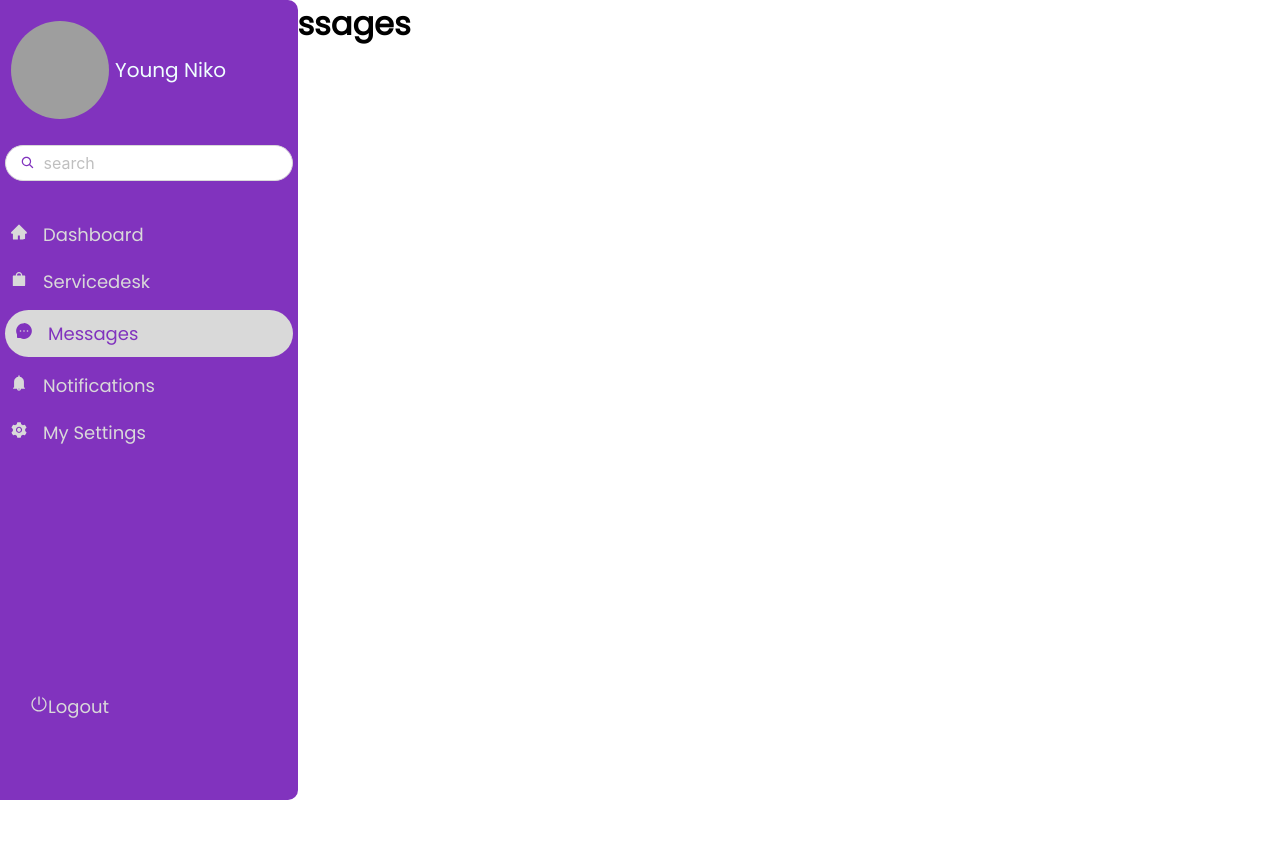
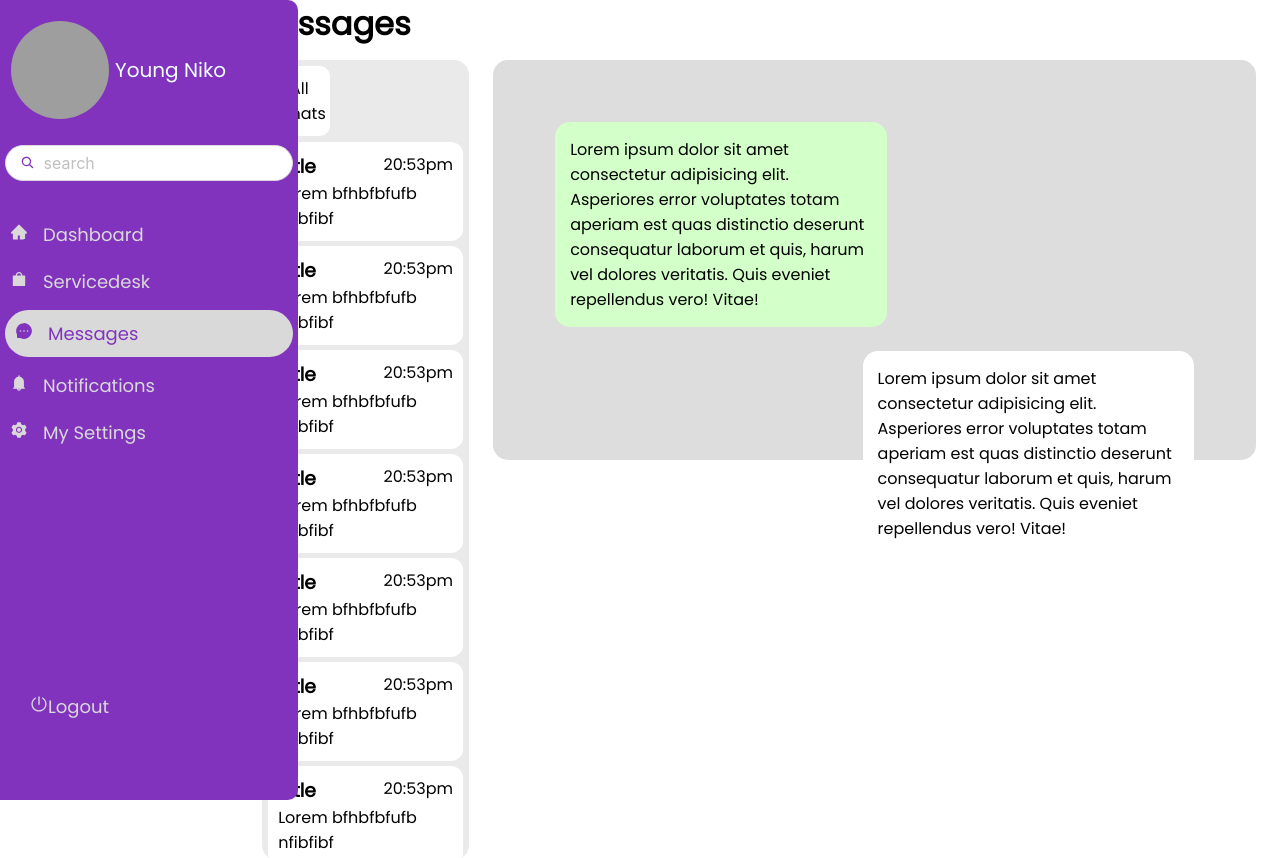
Before and after one commit to thariqifthikar/gennext_itsm_client, a React (Create React App) app: page /messages in a window 1280 px wide. Shown: the top 858 px of the page. Before the commit the page ends 800 px from the top, so only its background shows below. Built offline with nearby package versions, Linux system fonts and the light colour scheme; grey boxes are pictures that could not be loaded.

Commit message:
first commit

```diff
--- a/src/Components/ActiveInactive/ActiveInactive.css
+++ b/src/Components/ActiveInactive/ActiveInactive.css
@@ -113,3 +113,11 @@ hr{
     background-color:#8742BC;
     color:white;
 }
+@media (max-width:1602em){
+  .ActiveInactivePane{
+    width:100%;
+  }
+  .Buttons{
+    font-size: small;
+  }
+}
--- /dev/null
+++ b/src/Components/messages/ChatCard.jsx
@@ -0,0 +1,15 @@
+import React from 'react'
+import './SendAndRecivieMsg.css'
+
+export default function ChatCard() {
+  return (
+    <div>
+      <div className="ChatCard">
+          <div className ="T">
+          <h3 className="Title">Title</h3>
+          <p className="Time">20:53pm</p></div>
+          <p className="Description">Lorem bfhbfbfufb nfibfibf </p>
+        </div>
+    </div>
+  )
+}
--- /dev/null
+++ b/src/Components/messages/SendAndRecivieMsg.css
@@ -0,0 +1,77 @@
+
+*{
+    margin: 0;
+    padding: 0;
+    box-sizing: border-box;
+}
+.messaging{
+    display: flex;
+}
+.MessagingPane{
+    background-color: rgba(172, 172, 172, 0.404);
+    flex:8;
+    padding:50px;
+    margin: 12px;
+    margin-right: 24px;
+    border-radius: 15px;
+    height:25em;
+
+}
+.Sidebar{
+    flex:2.5;
+    background-color: rgba(172, 172, 172, 0.26);
+    height:50em;
+    border-radius: 15px;
+    margin:12px;
+}
+
+.P2{
+    background-color: rgb(255, 255, 255);
+    padding:15px;
+    margin:12px;
+    border-radius: 15px;
+    display: block;
+    left:0;
+    width: 50%;
+    font-family: poppins;
+    font-size: medium;
+    float: right;
+    clear: both;
+}
+.P1{
+    background-color: #D3FFC8;
+    padding:15px;
+    margin:12px;
+    border-radius: 15px;
+    width: 50%;
+    font-family: poppins;
+    font-size: medium;
+    float: left;
+    clear: both;
+}
+.topic{
+    padding:10px;
+    background-color: white;
+    width: 30%;
+    margin: 3%;
+    border-radius: 10px;
+    text-align: center;
+    font-family: poppins;
+}
+.ChatCard{
+    margin-bottom: 5px;
+    background-color: White;
+    margin-left: 3%;
+    margin-right: 3%;
+    padding: 10px;
+    border-radius: 12px;
+    font-family: poppins;
+
+}
+.T{
+    display: flex;
+    justify-content: space-between;
+}
+.Time{
+    text-align: right;
+}
--- /dev/null
+++ b/src/Components/messages/SendAndRecivieMsg.jsx
@@ -0,0 +1,22 @@
+import React from 'react'
+import ChatCard from './ChatCard';
+import './SendAndRecivieMsg.css';
+
+
+export default function SendAndRecivieMsg() {
+
+  return (
+    <div className="messaging">
+      <div className="Sidebar">
+        <p className="topic">All Chats</p>
+        <ChatCard/>
+        {['','','','','','','','','','','','','','',].map(node=> <ChatCard/>)}
+      </div>
+      <div className="MessagingPane">
+        <p className="P1">Lorem ipsum dolor sit amet consectetur adipisicing elit. Asperiores error voluptates totam aperiam est quas distinctio deserunt consequatur laborum et quis, harum vel dolores veritatis. Quis eveniet repellendus vero! Vitae!</p>
+        <p className="P2">Lorem ipsum dolor sit amet consectetur adipisicing elit. Asperiores error voluptates totam aperiam est quas distinctio deserunt consequatur laborum et quis, harum vel dolores veritatis. Quis eveniet repellendus vero! Vitae!</p>
+      </div>
+    </div>
+
+  )
+}
--- a/src/Containers/Messages.jsx
+++ b/src/Containers/Messages.jsx
@@ -1,10 +1,14 @@
 import React from "react";
+import SendAndRecivieMsg from "../Components/messages/SendAndRecivieMsg";
+
 
 const Messages = (props) => {
   return (
     <div>
       <h1>Messages</h1>
+      <SendAndRecivieMsg/>
     </div>
+
   );
 };
 
```
Also changed, not shown: src/Components/messages/Allchats.jsx (deleted).
